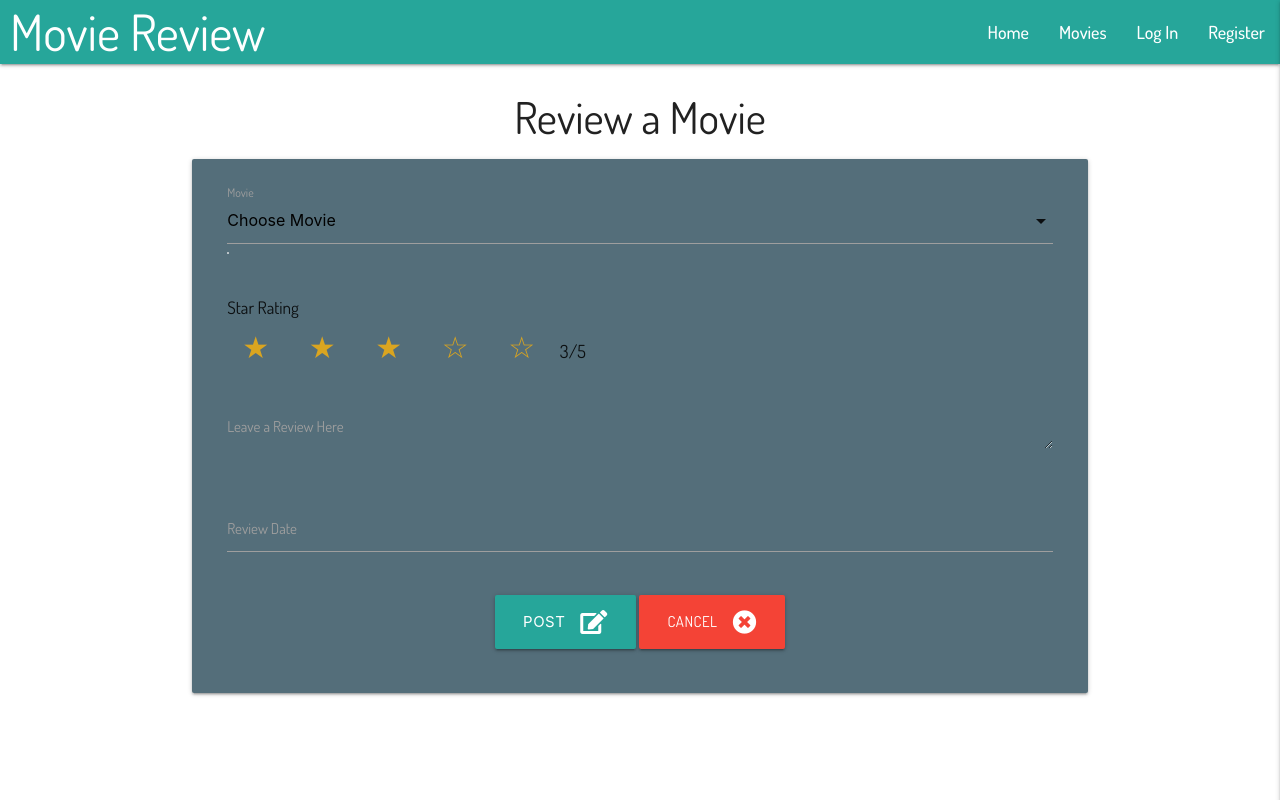
After one commit to Leeap83/Movie-Database, a Flask app: page /add_review in a window 1280 px wide. The commit adds this page. Run offline with Flask 2, Linux system fonts and the light colour scheme; data that the repository does not hold is empty; some libraries are stand-ins or nearby versions.

Commit message:
Add review pages

```diff
--- a/app.py
+++ b/app.py
@@ -135,6 +135,42 @@ def edit_movie(movie_id):
     return render_template("edit_movie.html", movie=movie, genre=genre)
 
 
+@app.route("/movie_review/<movie_id>", methods=["GET", "POST"])
+def movie_review(movie_id):
+    if request.method == "POST":
+        review = {
+            "movie_title": request.form.get("movie_title"),
+            "rating": request.form.get("rating"),
+            "review": request.form.get("review"),
+            "created_by": session["register"]
+        }
+        mongo.db.review.insert_one(review)
+        flash("Movie Successfully Reviewed")
+        return redirect(url_for("get_movies"))
+
+    movie = mongo.db.movies.find_one({"_id": ObjectId(movie_id)})
+    genre = mongo.db.genre.find().sort("genre_type", 1)
+    return render_template("movie_review.html", movie=movie, genre=genre)
+
+
+@app.route("/add_review", methods=["GET", "POST"])
+def add_review():
+    if request.method == "POST":
+        review = {
+            "movie_title": request.form.get("movie_title"),
+            "rating": request.form.get("rating"),
+            "review": request.form.get("review"),
+            "created_by": session["register"],
+            "review_date": request.form.get("review_date"),
+        }
+        mongo.db.review.insert_one(review)
+        flash("Movie Successfully Reviewed")
+        return redirect(url_for("get_movies"))
+
+    movie = mongo.db.movie.find().sort("movie_title", 1)
+    return render_template("add_review.html", movie=movie)
+
+
 if __name__ == "__main__":
     app.run(host=os.environ.get("IP"),
             port=int(os.environ.get("PORT")),
--- a/static/css/style.css
+++ b/static/css/style.css
@@ -71,8 +71,34 @@ nav ul a {
 /*---------------Movie Page*/
 .card {
     display: grid;
+}
+/*---------------movie review*/
 
+.star {
+    color: goldenrod;
+    font-size: 2.0rem;
+    padding: 0 1rem;
+}
 
+.star::before {
+    content: '\2606';
+    cursor: pointer;
+}
+
+.star.rated::before {
+    content: '\2605';
+}
+
+.stars {
+    counter-reset: rate 0;
+}
+
+.star.rated {
+    counter-increment: rate 1;
+}
+
+.stars::after {
+    content: counter(rate) '/5';
 }
 
 /*---------------Footer*/
--- /dev/null
+++ b/templates/add_review.html
@@ -0,0 +1,98 @@
+{% extends "base.html" %}
+{% block content %}
+    <h3 class="center-align">Review a Movie</h3>
+
+
+    <div class="container">
+        <div class="row card-panel blue-grey darken-1">
+            <form class="col s12" method="POST" action="{{ url_for('add_review') }}">
+                <!-- Movie Title -->
+               <div class="row">
+                    <div class="input-field col s12">
+                        <select id="movie_title" name="movie_title" class="validate" required>
+                            <option value="" disabled selected>Choose Movie</option>
+                            {% for movies in movie %}
+                                <option value="{{ movies.movie_title }}">{{ movies.movie_title }}</option>
+                            {% endfor %}
+                        </select>
+                        <label for="movie_title">Movie</label>
+                    </div>
+                </div>
+
+                <!-- 5 star rating -->
+                <div class="row ratings">
+                    <div class="col s12">
+                        <h6>Star Rating</h6>
+                        <div name="rating" class="stars" data-rating="3">
+                            <span class="star">&nbsp;</span>
+                            <span class="star">&nbsp;</span>
+                            <span class="star">&nbsp;</span>
+                            <span class="star">&nbsp;</span>
+                            <span class="star">&nbsp;</span>
+                        </div>
+                    </div>
+                </div>
+                <!-- Review -->
+                <div class="row">
+                    <div class="input-field col s12">
+                        <textarea id="review" name="review" type="" class="review validate" maxlength="300" required></textarea>
+                        <label for="review">Leave a Review Here</label>
+                    </div>
+                </div>
+                <div class="row">
+                    <div class="input-field col s12">
+                        <input id="review_date" name="review_date" type="text" class="datepicker validate" required>
+                        <label for="review_date">Review Date</label>
+                    </div>
+                </div>
+                <!-- Submit Button-->
+                <div class="row">
+                    <div class="col s12 center-align">
+                        <button type="submit" class="btn-large">
+                            Post <i class="fas fa-edit right"></i>
+                        </button>
+                        <a href="{{ url_for('get_movies')}}" class="btn-large red">
+                            Cancel <i class="fas fa-times-circle right"></i>
+                        </a>
+                    </div>
+                </div>
+
+            </form>
+        </div>
+    </div>
+<script>
+
+    document.addEventListener('DOMContentLoaded', function() {
+        let stars = document.querySelectorAll('.star');
+        stars.forEach(function(star){
+            star.addEventListener('click', setRating);
+        });
+
+        let rating = parseInt(document.querySelector('.stars').getAttribute('data-rating'));
+        let target = stars[rating - 1];
+        target.dispatchEvent(new MouseEvent('click'));
+    });
+
+    function setRating(ev){
+        let span = ev.currentTarget;
+        let stars = document.querySelectorAll('.star');
+        let match = false;
+        let num = 0;
+        stars.forEach(function(star, index){
+            if(match){
+                star.classList.remove('rated');
+            }else{
+                star.classList.add('rated');
+            }
+            if(star == span){
+                match = true;
+                num = index + 1;
+            }
+        })
+        document.querySelector('.stars').setAttribute('data-rating', num);
+    }
+
+</script>
+
+
+{% endblock %}
--- a/templates/base.html
+++ b/templates/base.html
@@ -24,7 +24,7 @@
                     <li><a href="{{ url_for('get_movies')}}">Movies</a></li>
                     {% if session.register %}
                         <li><a href="{{ url_for('add_movie')}}">Add Movie</a></li>
-                        <li><a href="#">Add Review</a></li>
+                        <li><a href="{{ url_for('add_review')}}">Add Review</a></li>
                         <li><a href="{{ url_for('profile', username=session['register']) }}">Profile</a></li>
                         <li><a href="{{ url_for('logout')}}">Log Out</a></li>
                     {% else %}
@@ -41,7 +41,7 @@
             <li><a href="{{ url_for('get_movies')}}">Movies</a></li>
             {% if session.register %}
                 <li><a href="{{ url_for('add_movie')}}">Add Movie</a></li>
-                <li><a href="#">Add Review</a></li>
+                <li><a href="{{ url_for('add_review')}}">Add Review</a></li>
                 <li><a href="{{ url_for('profile', username=session['register']) }}">Profile</a></li>
                 <li><a href="{{ url_for('logout')}}">Log Out</a></li>
             {% else %}
--- a/templates/profile.html
+++ b/templates/profile.html
@@ -8,6 +8,10 @@
             </div>
         </div>
     </div>
+    <h3>User Reviews</h3>
+
+
+
 
 
 
```
Also changed, not shown: templates/movie_review.html (added, +93 -0 lines), templates/movies.html (+4 -3 lines).
